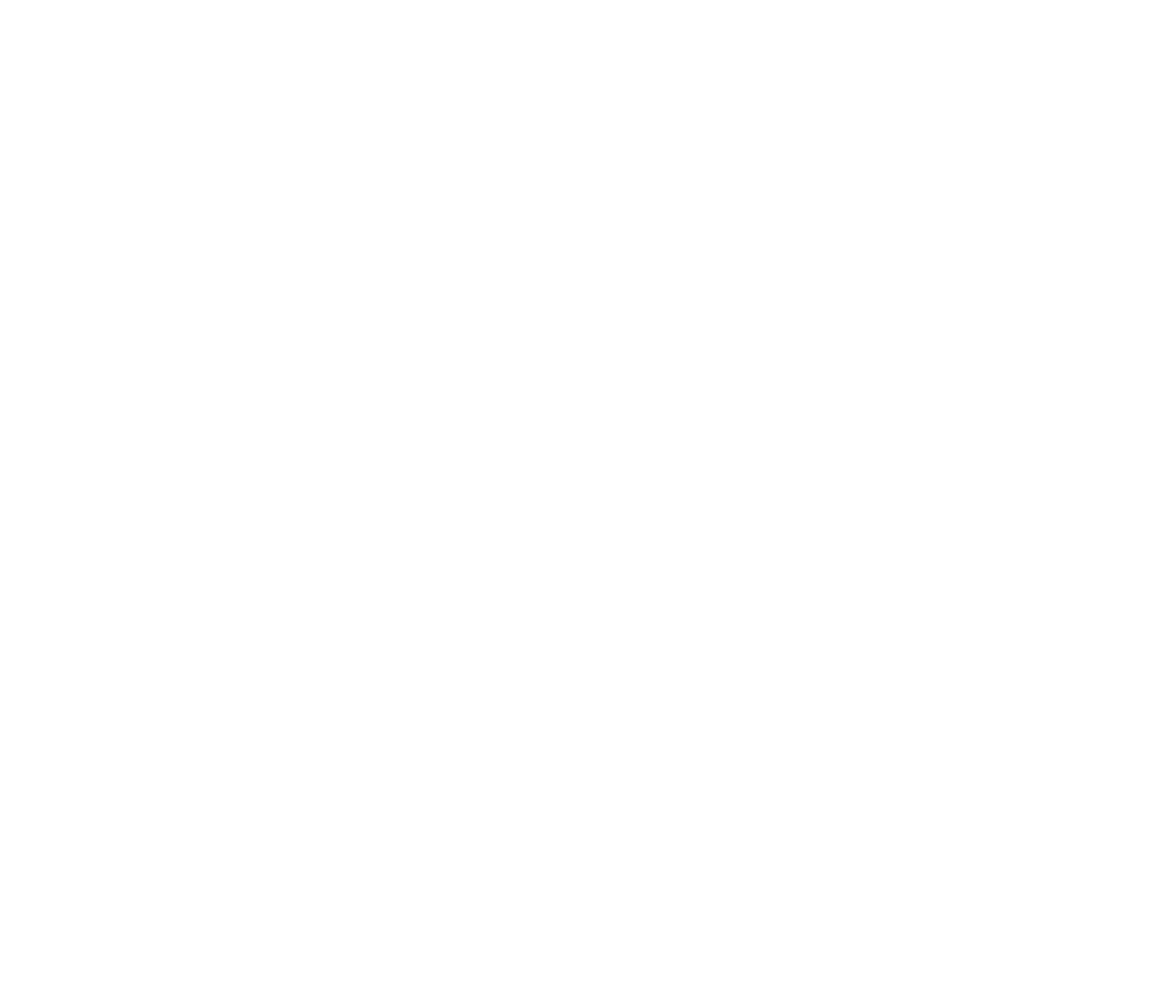
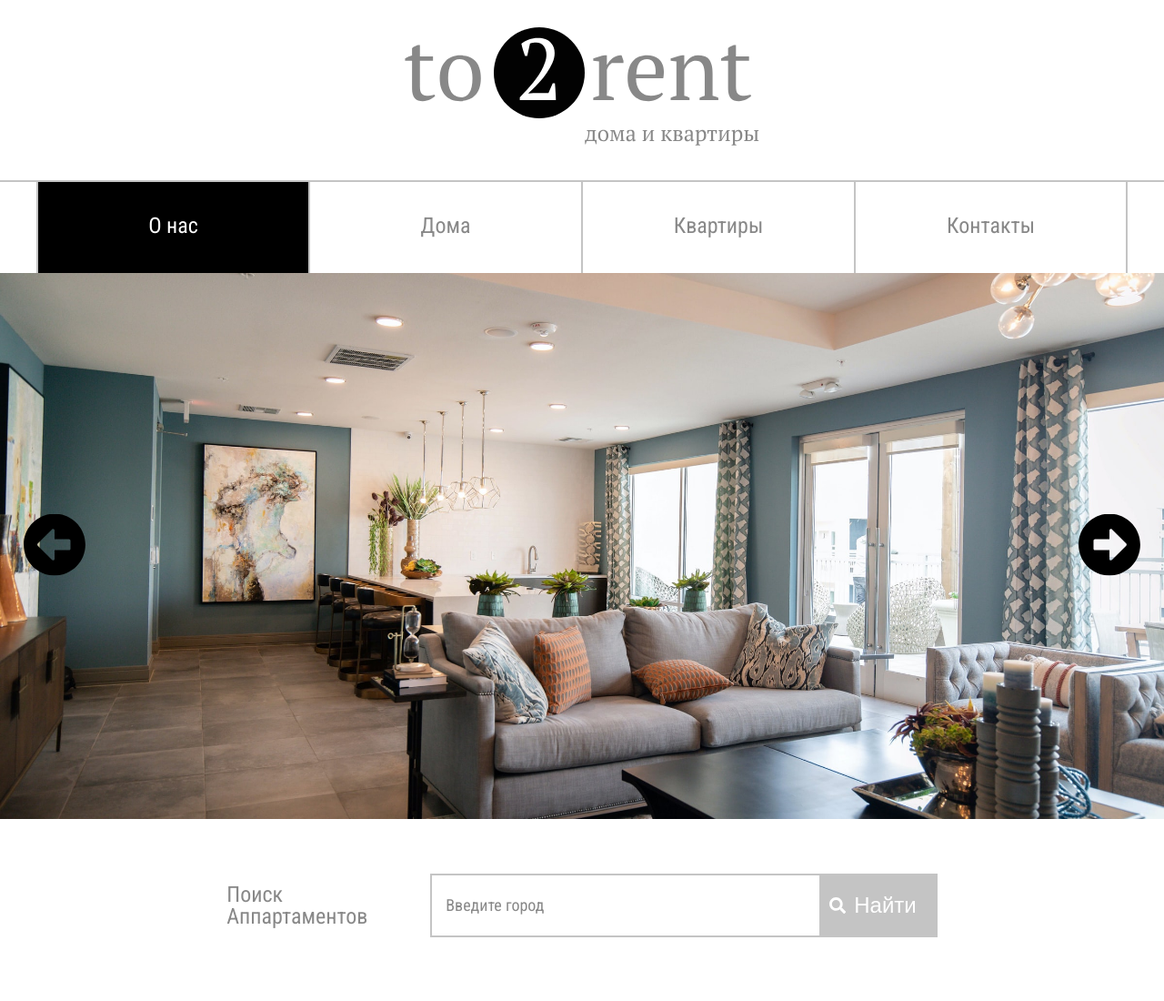
Before and after one commit to Aidar-Lutfullin/To2rent, a plain HTML site: page index.html in a window 1280 px wide. Shown: the whole page at 91% size. Before the commit the page ends 800 px from the top, so only its background shows below. Drawn offline with nearby package versions, Linux system fonts and the light colour scheme.

Commit message:
commit 2

```diff
--- /dev/null
+++ b/css/slick.css
@@ -0,0 +1,119 @@
+/* Slider */
+.slick-slider
+{
+    position: relative;
+
+    display: block;
+    box-sizing: border-box;
+
+    -webkit-user-select: none;
+       -moz-user-select: none;
+        -ms-user-select: none;
+            user-select: none;
+
+    -webkit-touch-callout: none;
+    -khtml-user-select: none;
+    -ms-touch-action: pan-y;
+        touch-action: pan-y;
+    -webkit-tap-highlight-color: transparent;
+}
+
+.slick-list
+{
+    position: relative;
+
+    display: block;
+    overflow: hidden;
+
+    margin: 0;
+    padding: 0;
+}
+.slick-list:focus
+{
+    outline: none;
+}
+.slick-list.dragging
+{
+    cursor: pointer;
+    cursor: hand;
+}
+
+.slick-slider .slick-track,
+.slick-slider .slick-list
+{
+    -webkit-transform: translate3d(0, 0, 0);
+       -moz-transform: translate3d(0, 0, 0);
+        -ms-transform: translate3d(0, 0, 0);
+         -o-transform: translate3d(0, 0, 0);
+            transform: translate3d(0, 0, 0);
+}
+
+.slick-track
+{
+    position: relative;
+    top: 0;
+    left: 0;
+
+    display: block;
+    margin-left: auto;
+    margin-right: auto;
+}
+.slick-track:before,
+.slick-track:after
+{
+    display: table;
+
+    content: '';
+}
+.slick-track:after
+{
+    clear: both;
+}
+.slick-loading .slick-track
+{
+    visibility: hidden;
+}
+
+.slick-slide
+{
+    display: none;
+    float: left;
+
+    height: 100%;
+    min-height: 1px;
+}
+[dir='rtl'] .slick-slide
+{
+    float: right;
+}
+.slick-slide img
+{
+    display: block;
+}
+.slick-slide.slick-loading img
+{
+    display: none;
+}
+.slick-slide.dragging img
+{
+    pointer-events: none;
+}
+.slick-initialized .slick-slide
+{
+    display: block;
+}
+.slick-loading .slick-slide
+{
+    visibility: hidden;
+}
+.slick-vertical .slick-slide
+{
+    display: block;
+
+    height: auto;
+
+    border: 1px solid transparent;
+}
+.slick-arrow.slick-hidden {
+    display: none;
+}
--- a/css/style.css
+++ b/css/style.css
@@ -0,0 +1,147 @@
+html {
+  box-sizing: border-box;
+}
+
+*,
+*::after,
+*::before {
+  box-sizing: inherit;
+}
+
+body {
+  font-family: "Roboto Condensed", sans-serif;
+  font-weight: 400;
+  font-size: 18px;
+  line-height: 24px;
+  color: #000;
+}
+
+/* font-family: 'PT Serif', serif; */
+
+.header {
+  text-align: center;
+}
+
+.header__logo {
+  padding: 10px 0px 30px;
+}
+
+.menu {
+  border-top: 2px solid #c4c4c4;
+}
+
+.menu__list {
+  display: flex;
+  justify-content: center;
+}
+
+.menu__list-item {
+  width: 300px;
+}
+
+.menu__list-item:first-child {
+  border-left: 1px solid #c4c4c4;
+}
+
+.menu__list-item:last-child {
+  border-right: 1px solid #c4c4c4;
+}
+
+.menu__list-link {
+  text-decoration: none;
+  font-size: 24px;
+  line-height: 28px;
+  color: #888888;
+  display: block;
+  padding: 34px 10px 38px;
+  border-left: 1px solid #c4c4c4;
+  border-right: 1px solid #c4c4c4;
+  transition: all 0.3s;
+}
+
+.menu__list-link--active,
+.menu__list-link:hover {
+  background-color: #000;
+  color: #fff;
+}
+
+.slider__item {
+  min-height: 600px;
+  background-repeat: no-repeat;
+  background-position: center;
+  background-size: cover;
+}
+
+.slick-arrow {
+  border: none;
+  outline: none;
+  background-color: transparent;
+  position: absolute;
+  top: 50%;
+  z-index: 5;
+  cursor: pointer;
+  transform: translateY(-50%);
+}
+
+.slick-next {
+  right: 20px;
+}
+
+.slick-prev {
+  left: 20px;
+}
+
+.search__inner {
+  padding: 60px 0 70px;
+}
+
+.search__form {
+  display: flex;
+  justify-content: center;
+  align-items: center;
+}
+
+.search__form-label {
+  color: #888;
+  font-size: 24px;
+  line-height: 24px;
+  margin-right: 69px;
+  width: 155px;
+}
+
+.search__form-input {
+  height: 70px;
+  width: 430px;
+  border: 2px solid #c4c4c4;
+  padding: 0 15px;
+  color: #888;
+  font-size: 18px;
+}
+
+.search__form-input::placeholder {
+  font-family: "Roboto Condensed", sans-serif;
+  font-size: 18px;
+  font-weight: 400;
+  line-height: 24px;
+  color: #888;
+}
+
+.search__form-btn {
+  border: none;
+  background-color: #c4c4c4;
+  color: #fff;
+  padding: 21px 23px 21px 36px;
+  font-size: 24px;
+  cursor: pointer;
+  position: relative;
+}
+
+.search__form-btn::before {
+  content: "";
+  position: absolute;
+  width: 18px;
+  height: 18px;
+  background-image: url(../images/search-icon.svg);
+  top: 26px;
+  left: 9px;
+}
--- a/index.html
+++ b/index.html
@@ -1,17 +1,80 @@
 <!DOCTYPE html>
 <html lang="en">
   <head>
-  <meta charset="UTF-8">
-  <meta name="viewport" content="width=device-width, initial-scale=1.0">
-  <meta http-equiv="X-UA-Compatible" content="ie=edge">
-  <title>Document</title>
-  <link rel="stylesheet" href="css/reset.css">
-  <link rel="stylesheet" href="css/style.css">
+    <meta charset="UTF-8" />
+    <meta name="viewport" content="width=device-width, initial-scale=1.0" />
+    <meta http-equiv="X-UA-Compatible" content="ie=edge" />
+    <title>To2rent</title>
+    <link rel="preconnect" href="https://fonts.googleapis.com" />
+    <link rel="preconnect" href="https://fonts.gstatic.com" crossorigin />
+    <link
+      href="https://fonts.googleapis.com/css2?family=PT+Serif&family=Roboto+Condensed&display=swap&subset=cyrillic"
+      rel="stylesheet"
+    />
+    <link rel="stylesheet" href="css/reset.css" />
+    <link rel="stylesheet" href="css/slick.css" />
+    <link rel="stylesheet" href="css/style.css" />
   </head>
   <body>
 
+    <header class="header">
+      <div class="logo header__logo">
+        <a class="logo__link" href="#">
+          <img class="logo__link-img" src="images/logo.svg" alt="logo" />
+        </a>
+      </div>
+      <nav class="menu">
+        <ul class="menu__list">
+          <li class="menu__list-item">
+            <a class="menu__list-link menu__list-link--active" href="#"
+              >О нас</a
+            >
+          </li>
+          <li class="menu__list-item">
+            <a class="menu__list-link" href="#">Дома</a>
+          </li>
+          <li class="menu__list-item">
+            <a class="menu__list-link" href="#">Квартиры</a>
+          </li>
+          <li class="menu__list-item">
+            <a class="menu__list-link" href="#">Контакты</a>
+          </li>
+        </ul>
+      </nav>
+    </header>
+
+    <section class="slider">
+      <div
+        class="slider__item"
+        style="background-image: url(images/slider-item1.jpg)"
+      ></div>
+      <div
+        class="slider__item"
+        style="background-image: url(images/slider-item2.jpg)"
+      ></div>
+      <div
+        class="slider__item"
+        style="background-image: url(images/slider-item3.jpg)"
+      ></div>
+    </section>
+
+    <section class="search">
+      <div class="search__inner">
+        <form class="search__form">
+          <label class="search__form-label">Поиск Аппартаментов</label>
+          <input
+            class="search__form-input"
+            type="text"
+            placeholder="Введите город"
+          />
+          <button class="search__form-btn"">Найти</button>
+        </form>
+      </div>
+    </section>
 
     <script src="https://ajax.googleapis.com/ajax/libs/jquery/3.4.1/jquery.min.js"></script>
+    <script src="js/slick.min.js"></script>
     <script src="js/main.js"></script>
+
   </body>
 </html>
--- a/js/main.js
+++ b/js/main.js
@@ -1,3 +1,8 @@
-$(function(){
-
+$(function () {
+  $(".slider").slick({
+    nextArrow:
+      '<button class="slick-arrow slick-next"><img src="images/next.svg" alt="next arrow" /></button>',
+    prevArrow:
+      '<button class="slick-arrow slick-prev"><img src="images/prev.svg" alt="prev arrow" /></button>',
+  });
 });
```
Also changed, not shown: images/logo.svg (added), images/next.svg (added), images/prev.svg (added), images/search-icon.svg (added), images/slider-item1.jpg (added), images/slider-item2.jpg (added), images/slider-item3.jpg (added), js/slick.min.js (added). Lines whose indentation alone changed are shown as unchanged.
